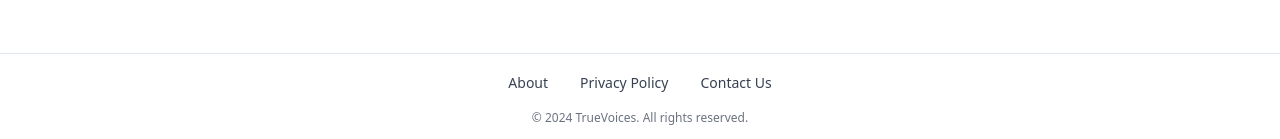
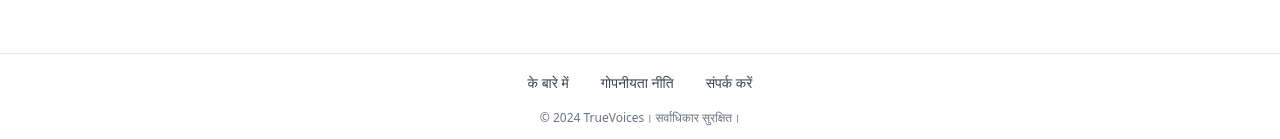
Before and after one commit to shreya2430/TrueVoices, a React (Vite) app in the folder app/: page / in a window 1280 px wide. Shown: the part 1606-1745 px from the top of the page. Built offline with nearby package versions, Linux system fonts and the light colour scheme.

Commit message:
Update Footer to support internationalisation

```diff
--- a/app/src/components/LandingPage/Footer.tsx
+++ b/app/src/components/LandingPage/Footer.tsx
@@ -1,21 +1,38 @@
+import React from 'react';
+import { useTranslation } from 'react-i18next';
+
+// Define the type for footer links
+type FooterLink = {
+  text: string;
+  href: string;
+  ariaLabel: string;
+};
+
 const Footer = () => {
+  const { t } = useTranslation();
+
+  // Fetch links array and copyright text
+  const links: FooterLink[] = t('footer.links', { returnObjects: true }) as FooterLink[];
+  const copyright: string = t('footer.copyright', {
+    year: new Date().getFullYear(),
+  });
+
   return (
     <footer className="border-t py-4 mt-16">
       <div className="container mx-auto text-center">
         <div className="mb-4">
-          <a href="#" className="text-sm text-gray-700 mx-4 hover:underline" aria-label="About page">
-            About
-          </a>
-          <a href="#" className="text-sm text-gray-700 mx-4 hover:underline" aria-label="Privacy Policy page">
-            Privacy Policy
-          </a>
-          <a href="#" className="text-sm text-gray-700 mx-4 hover:underline" aria-label="Contact Us page">
-            Contact Us
-          </a>
+          {links.map((link, index) => (
+            <a
+              key={index}
+              href={link.href}
+              className="text-sm text-gray-700 mx-4 hover:underline"
+              aria-label={link.ariaLabel}
+            >
+              {link.text}
+            </a>
+          ))}
         </div>
-        <p className="text-xs text-gray-500 mt-2">
-          © {new Date().getFullYear()} TrueVoices. All rights reserved.
-        </p>
+        <p className="text-xs text-gray-500 mt-2">{copyright}</p>
       </div>
     </footer>
   );
```
